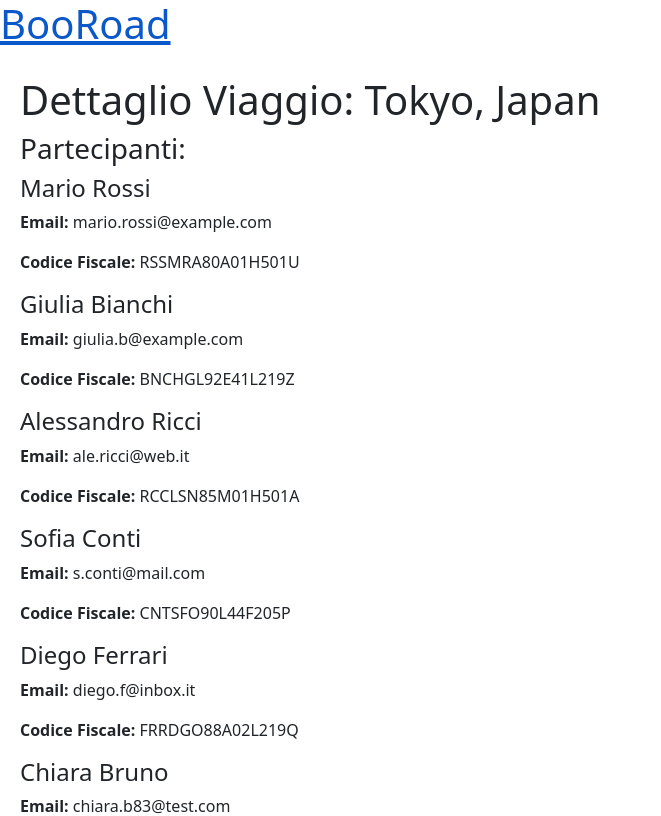
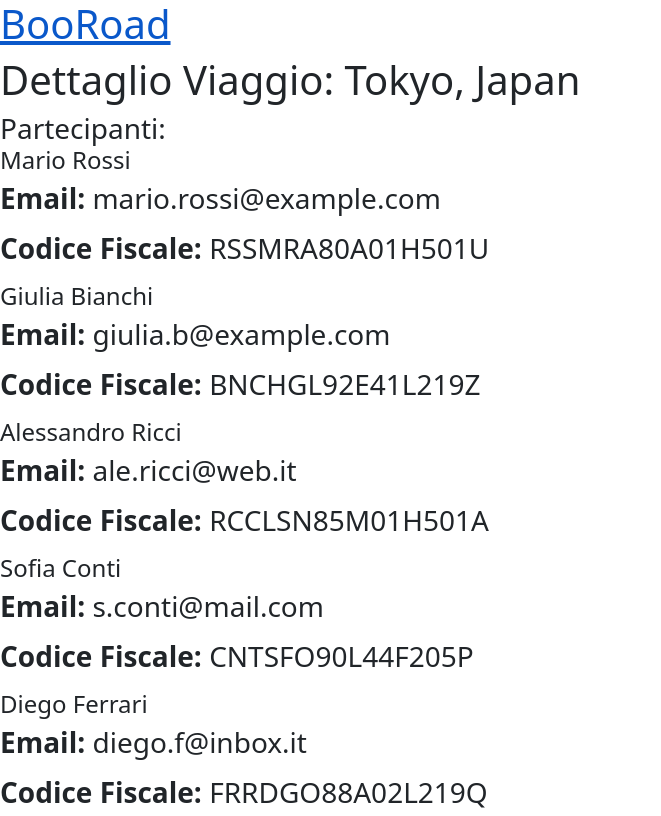
Before and after one commit to CesareFortunato/booroad_team5, a React (Vite) app: page /travels/1 in a window 1280 px wide. Shown: the top 816 px of the page, without its empty margins (0-661 px from the left). Built offline with nearby package versions, Linux system fonts and the light colour scheme.

Commit message:
fix some stuff

```diff
--- a/src/pages/TravelDetailPage.jsx
+++ b/src/pages/TravelDetailPage.jsx
@@ -5,20 +5,21 @@ import trips from "../data/tripsArray";
 function TravelDetailPage() {
   const { id } = useParams();
   const currentTrip = trips.find((trip) => trip.id == id);
-
   if (!currentTrip) return <div>Viaggio non trovato.</div>;
 
+  function renderParticipants() {
+    return currentTrip.participants.map((participant) => {
+      return (
+        <TravelerCard participantProp={participant} key={participant.id} />
+      );
+    });
+  }
+
   return (
-    <div style={{ padding: "20px" }}>
+    <div>
       <h1>Dettaglio Viaggio: {currentTrip.destination}</h1>
-      <h3>Partecipanti:</h3>
-
-      {/* Mappiamo direttamente qui per semplicità e velocità */}
-      {currentTrip.participants.map((participant) => (
-        <TravelerCard key={participant.id} participantProp={participant} />
-      ))}
+      <h3>Partecipanti:{renderParticipants()}</h3>
     </div>
   );
 }
-
 export default TravelDetailPage;
```
